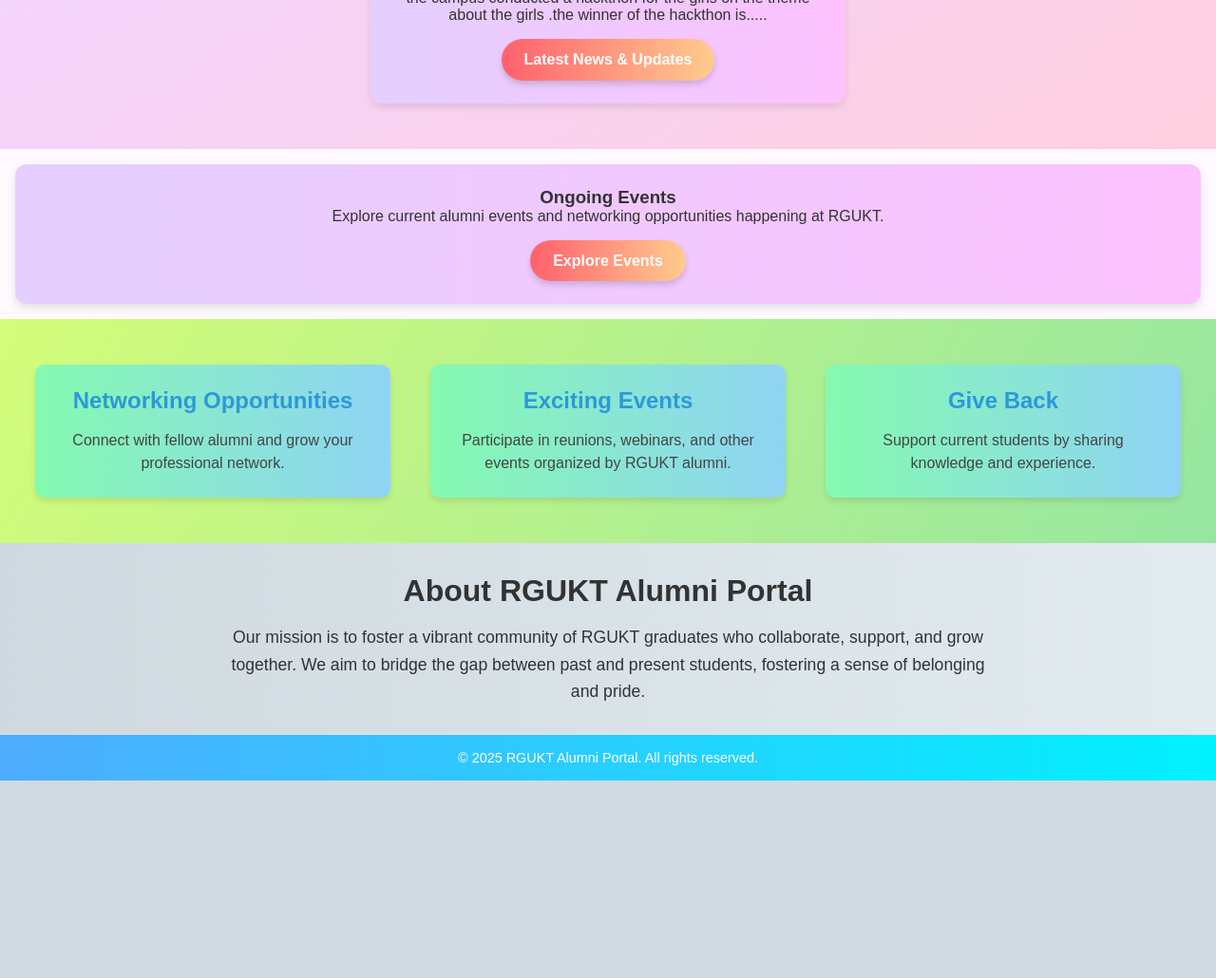
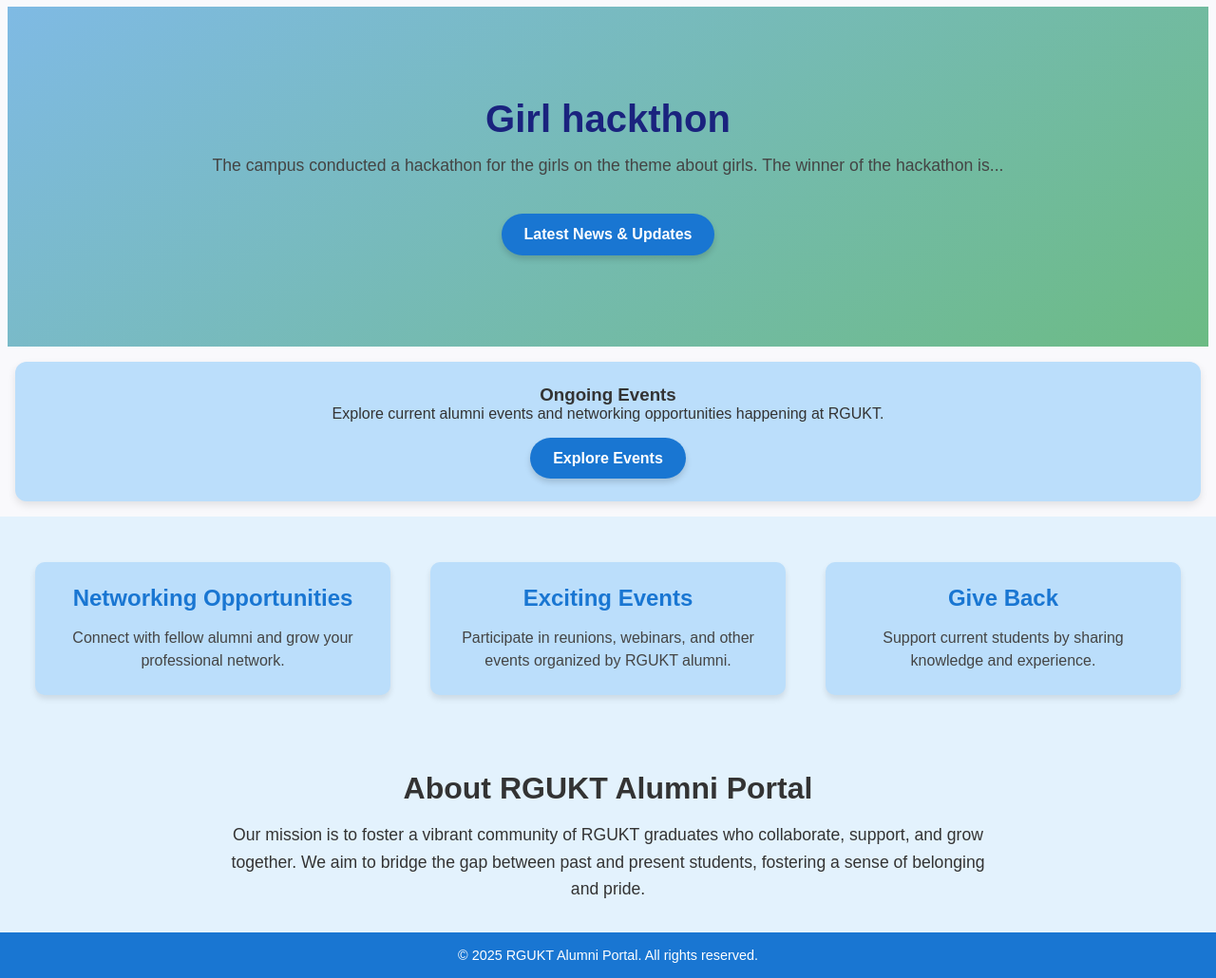
Before and after one commit to N210013-Karthik/AlumniArc, a Django app: page / in a window 1280 px wide. Shown: the part 528-1558 px from the top of the page at 95% size. Before the commit the page ends 1350 px from the top, so only its background shows below. Run offline with Django 3.2, Linux system fonts and the light colour scheme.

Commit message:
Add files via upload
changed the theme of the webpage means the color theme changed to blue.

```diff
--- a/alumni/templates/homepage.html
+++ b/alumni/templates/homepage.html
@@ -13,14 +13,14 @@
             font-family: 'Arial', sans-serif;
         }
         body {
-            background: #fdf9ff;
+            background: #f9f9fc;
             color: #333;
             overflow-x: hidden;
         }
         header {
             display: flex;
             align-items: center;
-            background: linear-gradient(to right, #ffecd2, #fcb69f);
+            background: linear-gradient(120deg, #89f7fe, #66a6ff);
             padding: 1.5rem 1rem;
             box-shadow: 0 4px 8px rgba(0, 0, 0, 0.1);
         }
@@ -32,16 +32,16 @@
         }
         header h1 {
             font-size: 2.5rem;
-            color: #333;
+            color: #2a2a72;
         }
         nav {
             display: flex;
             justify-content: center;
-            background: linear-gradient(to right, #ff9a9e, #fad0c4);
+            background: linear-gradient(145deg, #e3f2fd, #fce4ec);
             padding: 0.8rem;
         }
         nav a {
-            color: white;
+            color:#333;
             text-decoration: none;
             margin: 0 1rem;
             font-size: 1rem;
@@ -50,29 +50,35 @@
             transition: background 0.3s ease, transform 0.3s ease;
         }
         nav a:hover {
-            background: #ff9a9e;
+            background: #64b5f6;
             transform: scale(1.1);
         }
         .hero {
             text-align: center;
-            padding: 3rem 1rem;
-            background: linear-gradient(135deg, #cfd9df, #e2ebf0);
+            color: white;
+            position: relative;
+            padding: 6rem 2rem;
+            background-size: cover;
+            background-position: center;
+            background-repeat: no-repeat;
+            min-height: 300px;
+            margin:8px;
         }
         .hero h2 {
             font-size: 2.5rem;
             margin-bottom: 1rem;
-            color: #4b6584;
+            color: #1a237e;
         }
         .hero p {
             font-size: 1.1rem;
             margin-bottom: 1.5rem;
-            color: #555;
+            color: #444;
         }
         .hero .cta-btn {
             display: inline-block;
             text-decoration: none;
             padding: 0.8rem 1.5rem;
-            background: linear-gradient(to right, #ff7e5f, #feb47b);
+            background: #2196f3;
             color: white;
             font-size: 1rem;
             border-radius: 25px;
@@ -83,16 +89,22 @@
             transform: scale(1.1);
             box-shadow: 0 6px 12px rgba(0, 0, 0, 0.3);
         }
+        #welcome{
+            background: url('https://images.unsplash.com/photo-1455849318743-b2233052fcff?q=80&w=1469&auto=format&fit=crop&ixlib=rb-4.0.3&ixid=M3wxMjA3fDB8MHxwaG90by1wYWdlfHx8fGVufDB8fHx8fA%3D%3D');
+
+}
+        #news-section{
+            background: linear-gradient(145deg, #7fbae4, #6cbb84);}
         .features {
             display: flex;
             flex-wrap: wrap;
             justify-content: space-around;
             padding: 2rem 1rem;
-            background: linear-gradient(120deg, #d4fc79, #96e6a1);
+            background: #e3f2fd;
         }
         .feature {
             flex: 0 1 30%;
-            background: linear-gradient(to right, #84fab0, #8fd3f4);
+            background: #bbdefb;
             margin: 1rem;
             padding: 1.5rem;
             border-radius: 10px;
@@ -106,7 +118,7 @@
         }
         .feature h3 {
             font-size: 1.5rem;
-            color: #2d98da;
+            color: #1976d2;
             margin-bottom: 1rem;
         }
         .feature p {
@@ -115,7 +127,7 @@
             line-height: 1.5;
         }
         .about {
-            background: linear-gradient(to right, #cfd9df, #e2ebf0);
+            background: #e3f2fd;
             color: #333;
             text-align: center;
             padding: 2rem 1rem;
@@ -134,13 +146,11 @@
             display: flex;
             justify-content: space-around;
             padding: 2rem 1rem;
-      background: linear-gradient(145deg, #f3d5ff, #ffcfdf);
+            background: #e1f5fe;
         }
-
-  .news-section,
         .events-section {
             flex: 0 1 40%;
-      background: linear-gradient(to right, #e4cfff, #fcc2ff);
+            background: #bbdefb;
             padding: 1.5rem;
             margin: 1rem;
             border-radius: 12px;
@@ -148,17 +158,14 @@
             box-shadow: 0 4px 8px rgba(0, 0, 0, 0.1);
             transition: transform 0.3s ease, box-shadow 0.3s ease;
         }
-
-  .news-section:hover,
         .events-section:hover {
             transform: translateY(-8px);
             box-shadow: 0 6px 12px rgba(0, 0, 0, 0.2);
         }
-
         .info-btn {
             display: inline-block;
             margin-top: 1rem;
-      background: linear-gradient(90deg, #ff616d, #ffcb8e);
+            background: #1976d2;
             padding: 0.8rem 1.5rem;
             color: white;
             text-decoration: none;
@@ -167,14 +174,13 @@
             box-shadow: 0 4px 6px rgba(0, 0, 0, 0.15);
             transition: transform 0.3s ease, box-shadow 0.3s ease;
         }
-
         .info-btn:hover {
             transform: scale(1.1);
             box-shadow: 0 6px 14px rgba(0, 0, 0, 0.2);
         }
         footer {
             text-align: center;
-            background: linear-gradient(to right, #4facfe, #00f2fe);
+            background: #1976d2;
             color: white;
             padding: 1rem 0;
             position: relative;
@@ -205,23 +211,23 @@
         <a href="homepage.html">Home</a>
         <a href="events page.html">Events</a>
         <a href="donation.html">Donation</a>
+        <a href="Achivements.html">Achivements</a>
         <a href="about page.html">About</a>
         <a href="login.html">Login/Signin</a>
     </nav>
 
     <!-- Hero Section -->
-    <div class="hero">
+    <div class="hero" id="welcome">
         <h2>Welcome to the RGUKT Alumni Portal</h2>
         <p>Reconnect, engage, and stay connected with fellow alumni from RGUKT. Join events and contribute to the growing network.</p>
         <a href="login.html" class="cta-btn">Join Us Today</a>
     </div>
     <!-- News and Events Section -->
-    <section class="info-sections">
-     <div class="news-section">
-      <h3>Girl hackthon</h3>
-      <p>the campus conducted a hackthon for the girls on the theme about the girls .the winner of the hackthon is.....</p>
+    <div class="hero"id="news-section" >
+        <h2>Girl hackthon</h3>
+      <p>The campus conducted a hackathon for the girls on the theme about girls. The winner of the hackathon is...</p>
       <a href="newspage.html" class="info-btn">Latest News & Updates</a>
-      </div></section>
+    </div>
     <section class="info_section">
      <div class="events-section">
       <h3>Ongoing Events</h3>
```
Lines whose indentation alone changed are shown as unchanged.
